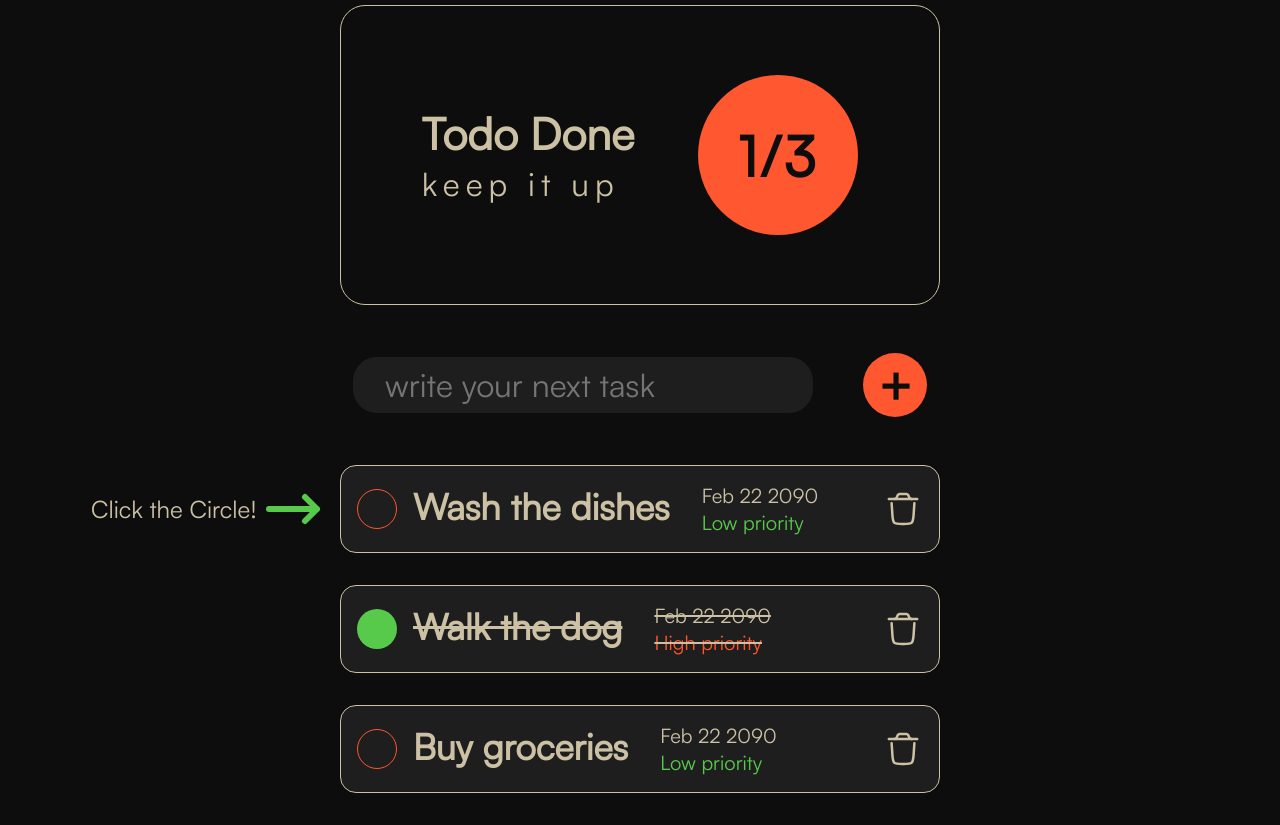
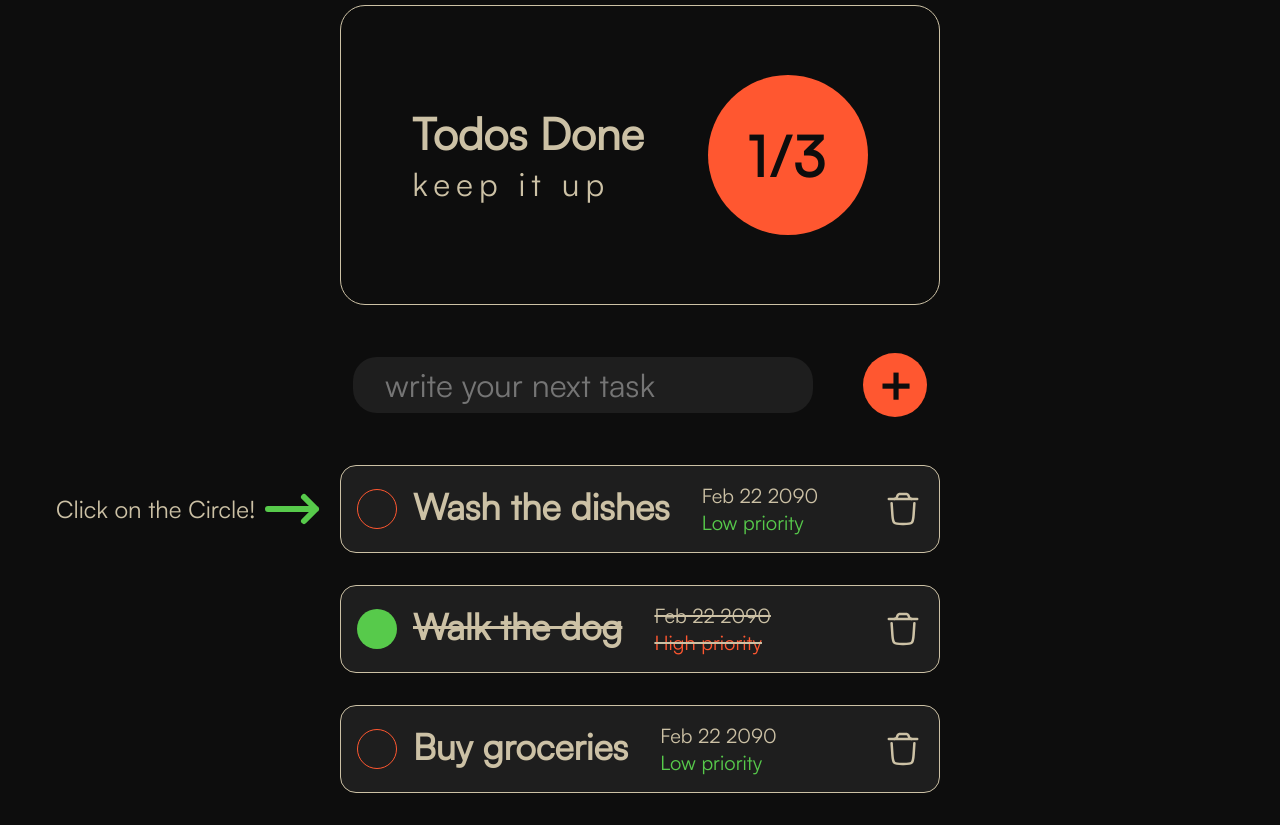
Before and after one commit to Durotaren/todo-list, a website built with webpack: page src/index.html in a window 1280 px wide. Shown: the part 68-893 px from the top of the page. Built offline with nearby package versions, Linux system fonts and the light colour scheme.

Commit message:
Update logic to render done tasks counter properly

```diff
--- a/src/css/components.css
+++ b/src/css/components.css
@@ -171,7 +171,7 @@ dialog label {
 
 .arrow-container {
   position: absolute;
-  left: -250px;
+  left: -285px;
   font-size: 1.5rem;
   display: flex;
   align-items: center;
--- a/src/dom.js
+++ b/src/dom.js
@@ -11,6 +11,7 @@ const dom = (function () {
   const submitBtn = document.querySelector('.submit-btn');
   const tasksContainer = document.querySelector('.tasks-container');
   const logout = document.querySelector('.logout-svg');
+  const doneCounter = document.querySelector('.done-counter');
 
   let flag = todoManager.getFlag();
 
@@ -43,12 +44,29 @@ const dom = (function () {
     }
   });
 
+  updateCounter();
+
+  function updateCounter() {
+    let [completedTasks, totalTasks] = todoManager.saveCounter();
+    if (totalTasks === 0) {
+      doneCounter.textContent = '-';
+    } else {
+      doneCounter.textContent = `${completedTasks}/${totalTasks}`;
+    }
+    if (completedTasks === totalTasks) {
+      doneCounter.style.backgroundColor = '#57ca4b';
+    } else {
+      doneCounter.style.backgroundColor = '#ff5730';
+    }
+  }
+
   tasksContainer.addEventListener('click', (e) => {
     const taskDiv = e.target.closest('.task');
     if (e.target.classList.contains('svg-delete')) {
       const id = e.target.closest('.svgs').dataset.id;
       todoManager.removeTodo(id);
       taskDiv.remove();
+      updateCounter();
     } else if (
       e.target.classList.contains('circle') ||
       e.target.classList.contains('circle-done')
@@ -64,6 +82,7 @@ const dom = (function () {
 
       const id = circle.parentElement.nextElementSibling.dataset.id;
       todoManager.switchState(id);
+      updateCounter();
     }
   });
 
@@ -109,6 +128,7 @@ const dom = (function () {
 
     dueDate.value = '';
     priority.value = 'High priority';
+    updateCounter();
   });
 
   function createTask(title, id, dueDate, priority, state) {
@@ -138,7 +158,7 @@ const dom = (function () {
       const arrowContainer = document.createElement('div');
       arrowContainer.className = 'arrow-container';
       const clickPara = document.createElement('p');
-      clickPara.textContent = 'Click the Circle!';
+      clickPara.textContent = 'Click on the Circle!';
       const img = document.createElement('img');
       img.src = arrowIcon;
       img.classList.add('arrow-svg');
--- a/src/index.html
+++ b/src/index.html
@@ -43,10 +43,10 @@
       <div class="main-container">
         <div class="hero">
           <div class="hero-text">
-            <p>Todo Done</p>
+            <p>Todos Done</p>
             <p>keep it up</p>
           </div>
-          <div class="done-counter">1/3</div>
+          <div class="done-counter"></div>
         </div>
         <div class="input-field">
           <input
--- a/src/storage.js
+++ b/src/storage.js
@@ -32,7 +32,7 @@ export const todoManager = {
   addTodo(title, dueDate, priority, id, state) {
     const task = new ToDo(title, dueDate, priority, id, state);
     library.push(task);
-    this.save();
+    this.saveTodos();
     return task;
   },
 
@@ -51,15 +51,21 @@ export const todoManager = {
       ? (foundItem.state = 'incomplete')
       : (foundItem.state = 'complete');
 
-    this.save();
+    this.saveTodos();
   },
 
   removeTodo(id) {
     library = library.filter((toDo) => toDo.uniqueId !== id);
-    this.save();
+    this.saveTodos();
   },
 
-  save() {
+  saveCounter() {
+    let completedTasks = library.filter((item) => item.state === 'complete');
+    let totalTasks = library.length;
+    return [completedTasks.length, totalTasks];
+  },
+
+  saveTodos() {
     localStorage.setItem('todos', JSON.stringify(library));
   },
 
```
